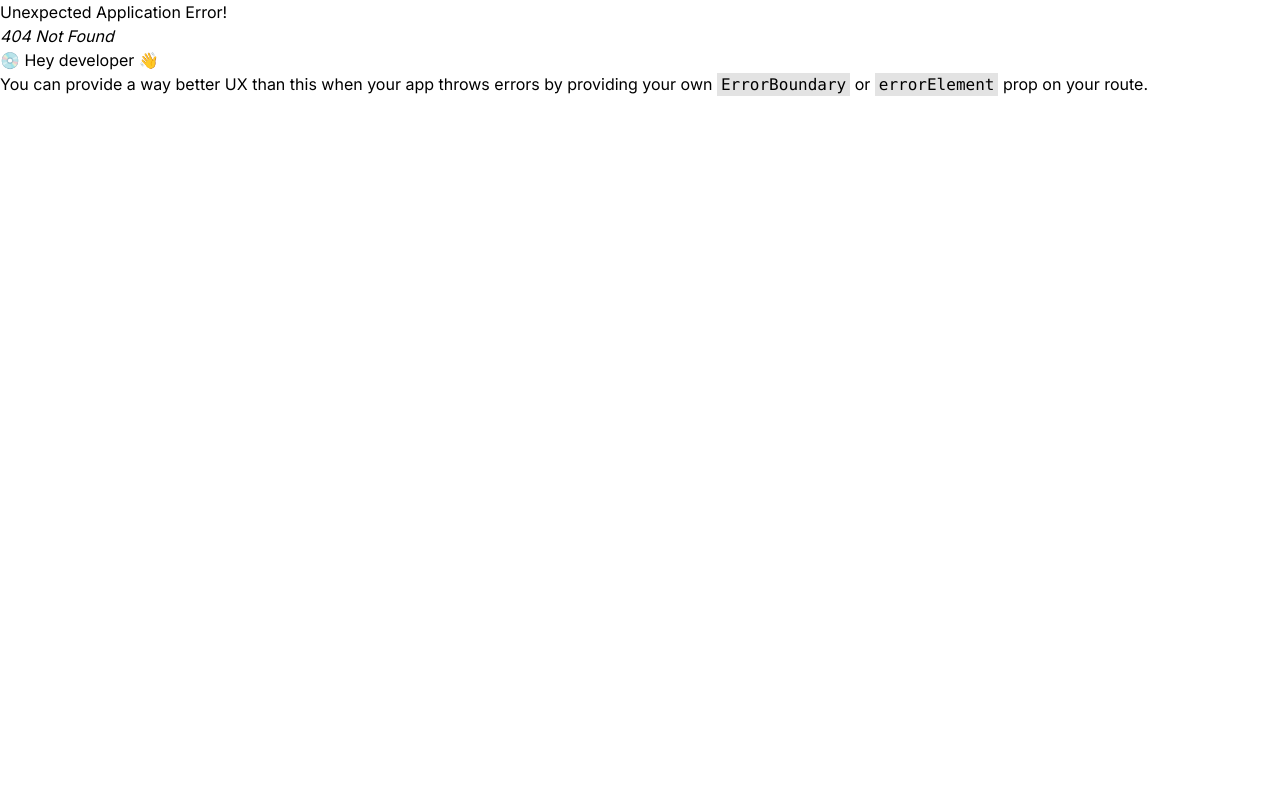
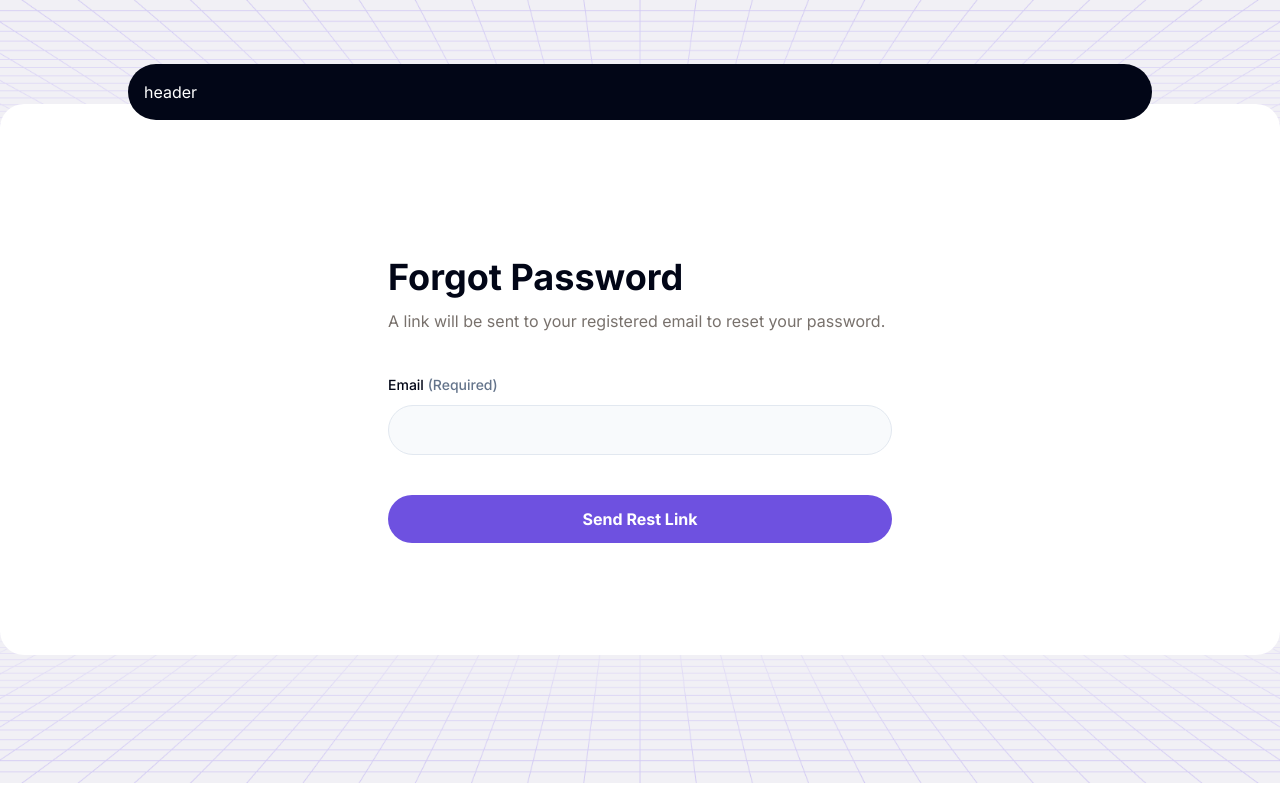
Before and after one commit to MamtazDev/ReTracker, a React (Vite) app: page /forget-password in a window 1280 px wide. Before the commit this address had no page. Shown: the top 800 px of the page. Built offline with nearby package versions, Linux system fonts and the light colour scheme.

Commit message:
forget password page add

```diff
--- /dev/null
+++ b/src/Components/Forget/ForgetPass.jsx
@@ -0,0 +1,27 @@
+import React from "react";
+import AuthTitle from "../../Shared/AuthTitle";
+import PrimaryBtn from "../../Shared/PrimaryBtn";
+
+const ForgetPass = () => {
+  return (
+    <div className="pb-28 pt-p_153 max-w-authWidth mx-auto">
+      <AuthTitle>Forgot Password</AuthTitle>
+      <p className="mt-3 mb-10 text-base font-normal text-[#78716C]">
+        A link will be sent to your registered email to reset your password.
+      </p>
+
+      <form>
+        <div className="mb-10">
+          <label htmlFor="email">
+            Email <span>(Required)</span>{" "}
+          </label>
+          <input type="email" id="email" />
+        </div>
+
+        <PrimaryBtn>Send Rest Link</PrimaryBtn>
+      </form>
+    </div>
+  );
+};
+
+export default ForgetPass;
--- /dev/null
+++ b/src/Components/Login/Login.jsx
@@ -0,0 +1,53 @@
+import React from 'react';
+import PrimaryBtn from '../../Shared/PrimaryBtn';
+import AuthTitle from '../../Shared/AuthTitle';
+import SocialMediaBtn from '../../Shared/SocialMediaBtn';
+import google from "../../assets/google.png";
+import facebook from "../../assets/facebook.png";
+
+const Login = () => {
+    return (
+        <div className="pb-28 pt-p_153 max-w-authWidth mx-auto">
+        <AuthTitle>Login to Your Account</AuthTitle>
+        <div className="flex gap-4 items-center mt-10">
+          <SocialMediaBtn pic={google} name="Continue with Google" />
+          <SocialMediaBtn pic={facebook} name="Continue with Facebook" />
+        </div>
+        <div className="w-full flex gap-6 items-center my-8">
+          <p className="border border-b-lightGray w-full"></p>
+          <p className="text-base font-semibold">OR</p>
+          <p className="border border-b-lightGray w-full"></p>
+        </div>
+
+        <form>
+          <div className="mb-5">
+            <label htmlFor="email">
+              Email <span>(Required)</span>{" "}
+            </label>
+            <input type="email" id="email" />
+          </div>
+          <div className="mb-6">
+            <label htmlFor="password">
+              Password <span>(Required)</span>{" "}
+            </label>
+            <input type="password" id="password" />
+          </div>
+
+          <div className="flex justify-between items-center gap-3 mb-10">
+            <div className="flex gap-3 items-center">
+              <input type="checkbox" id="stay" />
+              <label className="mb-0" htmlFor="stay">
+                Stay signed in
+              </label>
+            </div>
+            <p className="text-primary font-semibold text-sm ">
+              I forgot my password
+            </p>
+          </div>
+          <PrimaryBtn>Login</PrimaryBtn>
+        </form>
+      </div>
+    );
+};
+
+export default Login;
--- /dev/null
+++ b/src/Pages/ForgetPassword.jsx
@@ -0,0 +1,13 @@
+import React from "react";
+import Auth from "../Shared/Auth";
+import ForgetPass from "../Components/Forget/ForgetPass";
+
+const ForgetPassword = () => {
+  return (
+    <Auth>
+      <ForgetPass />
+    </Auth>
+  );
+};
+
+export default ForgetPassword;
--- a/src/Pages/Login.jsx
+++ b/src/Pages/Login.jsx
@@ -1,55 +1,12 @@
+import Login from "../Components/Login/Login";
 import Auth from "../Shared/Auth";
-import AuthTitle from "../Shared/AuthTitle";
-import SocialMediaBtn from "../Shared/SocialMediaBtn";
-import google from "../assets/google.png";
-import facebook from "../assets/facebook.png";
-import PrimaryBtn from "../Shared/PrimaryBtn";
 
-const Login = () => {
+const LoginPage = () => {
   return (
     <Auth>
-      <div className="pb-28 pt-p_153 max-w-authWidth mx-auto">
-        <AuthTitle>Login to Your Account</AuthTitle>
-        <div className="flex gap-4 items-center mt-10">
-          <SocialMediaBtn pic={google} name="Continue with Google" />
-          <SocialMediaBtn pic={facebook} name="Continue with Facebook" />
-        </div>
-        <div className="w-full flex gap-6 items-center my-8">
-          <p className="border border-b-lightGray w-full"></p>
-          <p className="text-base font-semibold">OR</p>
-          <p className="border border-b-lightGray w-full"></p>
-        </div>
-
-        <form>
-          <div className="mb-5">
-            <label htmlFor="email">
-              Email <span>(Required)</span>{" "}
-            </label>
-            <input type="email" id="email" />
-          </div>
-          <div className="mb-6">
-            <label htmlFor="password">
-              Password <span>(Required)</span>{" "}
-            </label>
-            <input type="password" id="password" />
-          </div>
-
-          <div className="flex justify-between items-center gap-3 mb-10">
-            <div className="flex gap-3 items-center">
-              <input type="checkbox" id="stay" />
-              <label className="mb-0" htmlFor="stay">
-                Stay signed in
-              </label>
-            </div>
-            <p className="text-primary font-semibold text-sm ">
-              I forgot my password
-            </p>
-          </div>
-          <PrimaryBtn>Login</PrimaryBtn>
-        </form>
-      </div>
+      <Login />
     </Auth>
   );
 };
 
-export default Login;
+export default LoginPage;
```
Also changed, not shown: src/Routes/Router.jsx (+7 -2 lines).
